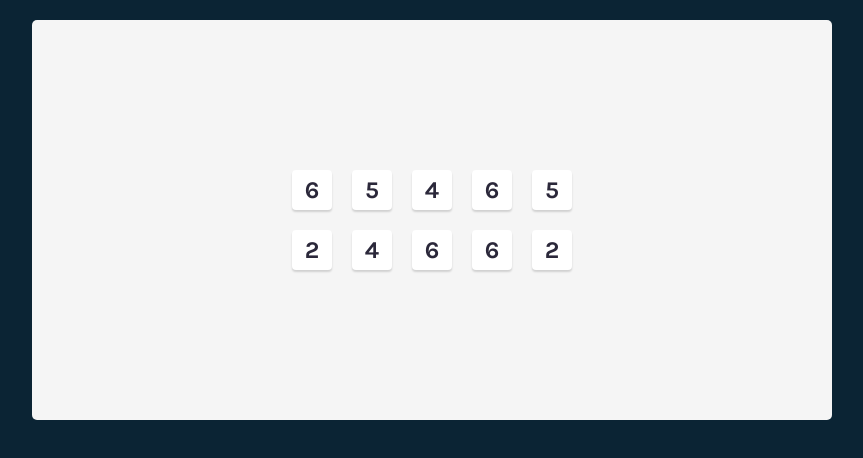
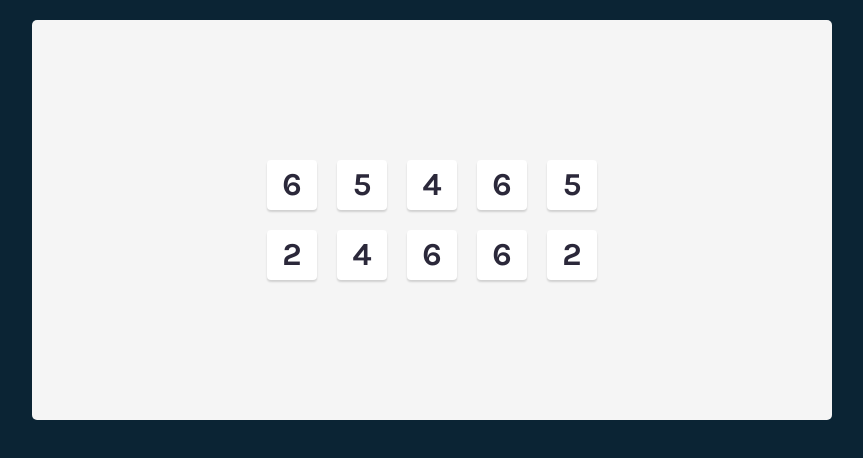
Before and after one commit to BigPugLabs/tsenzies, a React (Vite) app: page / in a window 1280 px wide. Shown: the top 458 px of the page, without its empty margins (208-1071 px from the left). Built offline with nearby package versions, Linux system fonts and the light colour scheme.

Commit message:
die styling changed

```diff
--- a/src/App.tsx
+++ b/src/App.tsx
@@ -1,6 +1,6 @@
 import Die from "./components/Die"
 
-function App() {
+function App(): JSX.Element {
 
     return (
         <main>
--- a/src/components/Die.tsx
+++ b/src/components/Die.tsx
@@ -4,6 +4,10 @@ type DieProps = {
 
 export default function Die(props: DieProps): JSX.Element {
     return (
-        <div>{props.number}</div>
+        <div>
+            <h2>
+                {props.number}
+            </h2>
+        </div>
     )
 }
--- a/src/index.css
+++ b/src/index.css
@@ -30,9 +30,14 @@ main {
     background-color: #FFF;
     border-radius: 4px;
     box-shadow: 0px 2px 2px rgba(0, 0, 0, 0.15);
+    cursor: pointer;
+    height: 50px;
+    width: 50px;
+}
+
+.die--tray h2 {
     color: #2B283A;
-    font: 700 24px/40px 'Karla', sans-serif;
-    height: 40px;
+    font: 700 2rem/50px 'Karla', sans-serif;
+    margin: 0;
     text-align: center;
-    width: 40px;
 }
```
